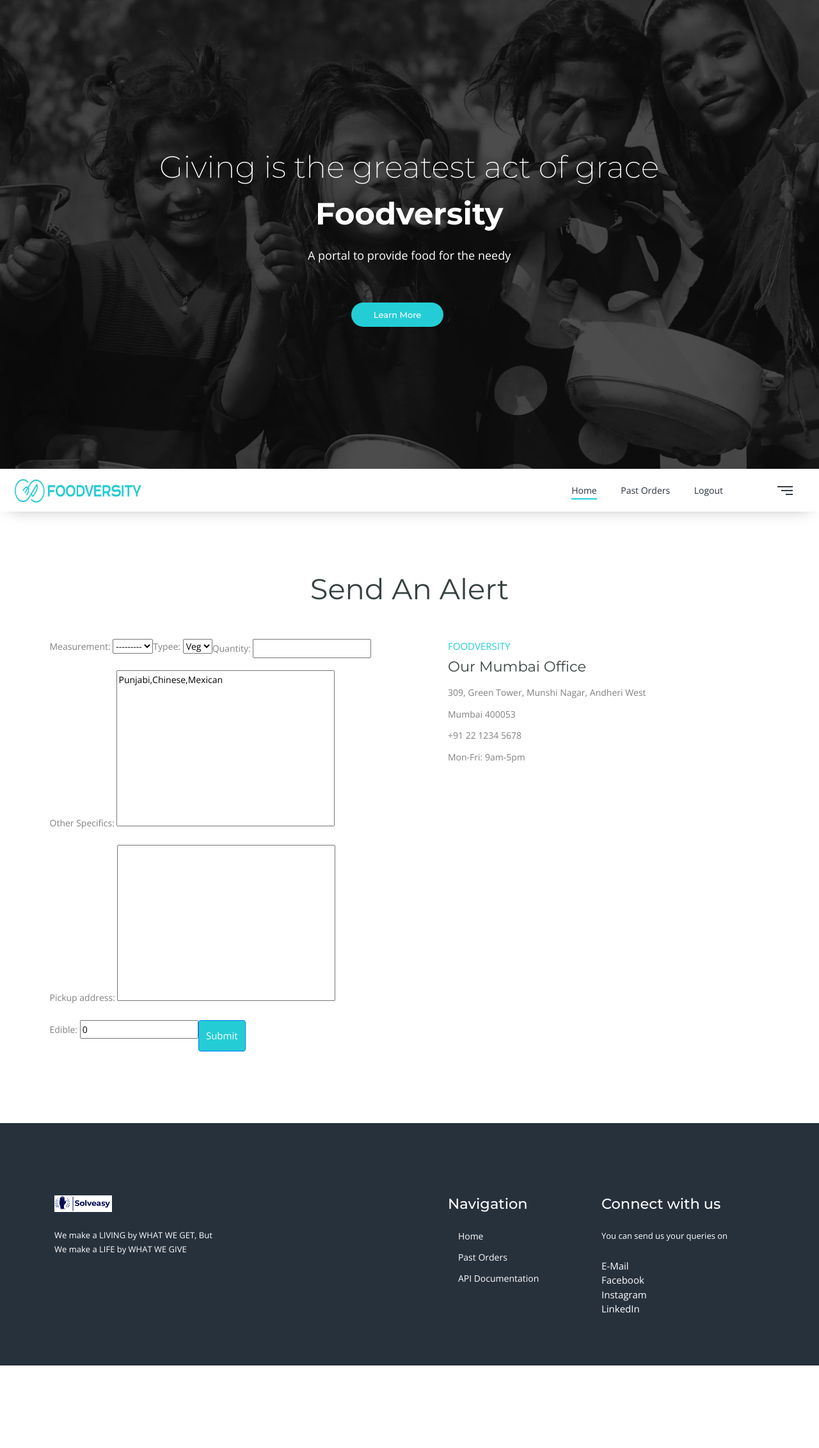
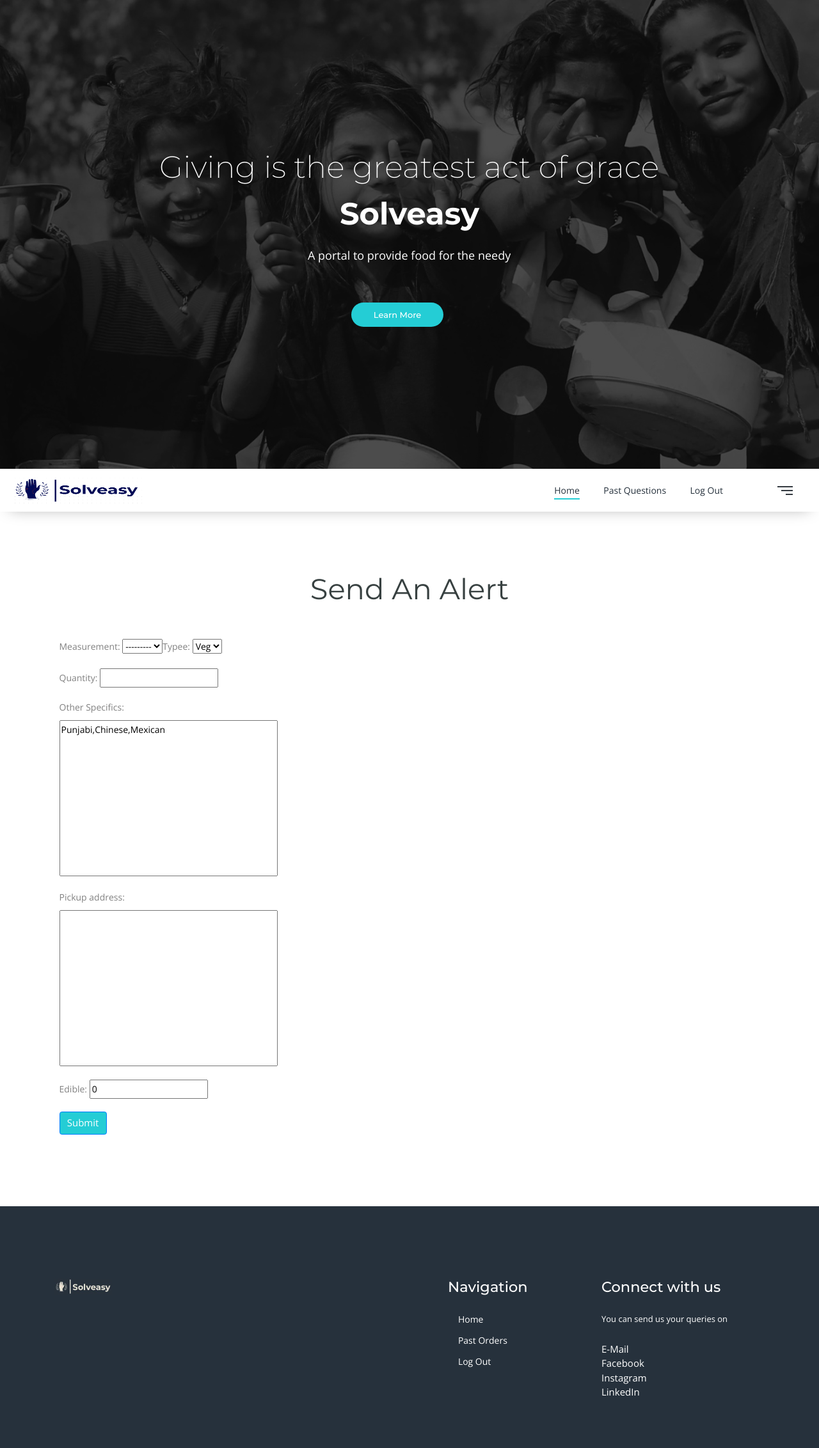
Before and after one commit to Rutvik-C/SE-Hackathon-20, a Django app: page /Authority/loginpage in a window 1280 px wide. Shown: the whole page at 64% size. Before the commit the page ends 2135 px from the top, so only its background shows below. Run offline with Django 3.2, Linux system fonts and the light colour scheme; a user stored in the database is signed in; data comes from the database, SQL or seed files in the repository; both versions use the stored data as it was after the commit; some libraries are stand-ins or nearby versions; some web fonts are replaced.

Commit message:
login page authority done

```diff
--- a/Solveasy/Authority/templates/Authority/loginpage.html
+++ b/Solveasy/Authority/templates/Authority/loginpage.html
@@ -5,7 +5,7 @@
 
 <meta charset="utf-8">
 <meta name="viewport" content="width=device-width, initial-scale=1, shrink-to-fit=no">
-<title>Foodversity</title>
+<title>Authority Home Page</title>
 <link href="https://proxy-ap-south1.goorm.io//service/5ed7420f71bc4ec08d5f3172_dcs3ic4fHwAcq61LxI9.run-ap-south1.goorm.io/9080//file/load/WhatsApp%20Image%202020-07-03%20at%2016.09.51%20(2).jpeg?path=d29ya3NwYWNlJTJGcm90cmFjdCUyRnZpZXdzJTJGaW1hZ2VzJTJGV2hhdHNBcHAlMjBJbWFnZSUyMDIwMjAtMDctMDMlMjBhdCUyMDE2LjA5LjUxJTIwKDIpLmpwZWc=&docker_id=dcs3ic4fHwAcq61LxI9&secure_session_id=FX2m6SIiaI8nF1KTtndqpGN1joMP2pOc" rel="icon">
 <link rel="stylesheet" href="https://themesindustry.com/html/trax-2020/css/bootstrap.min.css">
 <link rel="stylesheet" href="https://themesindustry.com/html/trax-2020/css/all.min.css">
@@ -30,7 +30,7 @@
 <nav class="navbar navbar-expand-lg fixed-bottom static-nav">
 <div style="margin-left:5px;" class="container">
 <a class="" href="#">
-  <img class="" style="margin-left:2px;height:40px; width:200px;" src="{% static 'frontpage/images/Logonav.jpeg' %}"  alt="home banner">
+  <img class="" style="margin-left:2px;height:40px; width:200px;" src="{% static 'frontpage/images/logo.png' %}"  alt="home banner">
 </a>
 <div class="collapse navbar-collapse">
 <ul class="navbar-nav mx-auto ml-xl-auto mr-xl-0">
@@ -38,10 +38,10 @@
 <a class="nav-link active pagescroll" href="#home">Home</a>
 </li>
 <li class="nav-item" href="/Authority/loginpage/pastalerts">
-<a class="nav-link " href="/Authority/loginpage/pastalerts">Past Orders</a>
+<a class="nav-link " href="/Authority/loginpage/pastalerts">Past Questions</a>
 </li>
 <li class="nav-item" href="/Authority/logout">
-<a class="nav-link " href="/Authority/logout">Logout</a>
+<a class="nav-link " href="/Authority/logout">Log Out</a>
 </li>
 </ul>
 </div>
@@ -63,7 +63,7 @@
 </li>
 
 <li class="nav-item">
-<a class="nav-link pagescroll" href="/Authority/loginpage/pastalerts">Past Orders</a>
+<a class="nav-link pagescroll" href="/Authority/loginpage/pastalerts">Past Questions</a>
 </li>
 
 <li class="nav-item">
@@ -96,7 +96,7 @@
 <h2 class="font-xlight">Giving is the greatest act of grace</h2>
 </div>
  <div class="tp-caption tp-resizeme z-index-15" data-x="['center','center','center','center']" data-hoffset="['0','0','0','0']" data-y="['middle','middle','middle','middle']" data-voffset="['-70','-70','-70','-70']" data-whitespace="nowrap" data-responsive_offset="on" data-width="['none','none','none','none']" data-type="text" data-textalign="['center','center','center','center']" data-transform_idle="o:1;" data-transform_in="y:[100%];z:0;rX:0deg;rY:0;rZ:0;sX:1;sY:1;skX:0;skY:0;opacity:0;s:2000;e:Power4.easeInOut;" data-transform_out="s:1000;e:Power2.easeInOut;s:1000;e:Power2.easeInOut;" data-start="900" data-splitin="none" data-splitout="none">
-<h2 class="font-bold">Foodversity</h2>
+<h2 class="font-bold">Solveasy</h2>
 </div>
 <div class="tp-caption tp-resizeme z-index-15" data-x="['center','center','center','center']" data-hoffset="['0','0','0','0']" data-y="['middle','middle','middle','middle']" data-voffset="['0','0','0','0']" data-whitespace="nowrap" data-responsive_offset="on" data-width="['none','none','none','none']" data-type="text" data-textalign="['center','center','center','center']" data-fontsize="['24','24','20','20']" data-transform_idle="o:1;" data-transform_in="z:0;rX:0deg;rY:0;rZ:0;sX:2;sY:2;skX:0;skY:0;opacity:0;s:1000;e:Power2.easeOut;" data-transform_out="s:1000;e:Power3.easeInOut;s:1000;e:Power3.easeInOut;" data-mask_in="x:0px;y:0px;s:inherit;e:inherit;" data-start="1600" data-splitin="none" data-splitout="none">
 <p class="font-light">A portal to provide food for the needy</p>
@@ -125,15 +125,7 @@
 <div class="col-md-6 col-sm-12 order-md-2 text-center text-md-left">
 <div class="contact-meta pl-0 pl-sm-5 wow fadeInRight" data-wow-delay="300ms">
 <div class="heading-title heading_small">
-<span class="defaultcolor mb-2">FOODVERSITY</span>
-<h3 class="darkcolor font-normal">Our Mumbai Office</h3>
-</div>
-<div class="my-3">
-<p class="bottom10">309, Green Tower, Munshi Nagar, Andheri West</p>
-<p class="bottom10">Mumbai 400053</p>
-<p class="bottom10">+91 22 1234 5678</p>
-<p class="bottom10">Mon-Fri: 9am-5pm</p>
-</div>
+
 
 </div>
 </div>
@@ -160,9 +152,8 @@
 <div class="row">
 <div class="col-lg-3 col-md-6 col-sm-6">
 <div class="footer_panel padding_bottom_half bottom20">
-<a href="#" class="footer_logo bottom25">  <img src="{% static 'frontpage/images/logo.png' %}"  alt="home banner">
+<a href="#" class="footer_logo bottom25">  <img src="{% static 'frontpage/images/footerlogo.jpg' %}"  alt="home banner">
 </a>
-<p class="whitecolor bottom25">We make a LIVING by WHAT WE GET, But We make a LIFE by WHAT WE GIVE</p>
 <div class="d-table w-100 address-item whitecolor bottom25">
 <span class="d-table-cell align-middle"><i class="fas fa-mobile-alt"></i></span>
 
@@ -181,7 +172,7 @@
 <ul class="links">
 <li><a href="#home" class="pagescroll">Home</a></li>
 <li><a href="/Authority/loginpage/pastorders" class="pagescroll scrollupto">Past Orders</a></li>
-<li><a href="/API">API Documentation</a></li>
+<li><a href="/Authority/logout">Log Out</a></li>
 </ul>
 </div>
 </div>
--- a/Solveasy/Student/templates/Student/loginpage.html
+++ b/Solveasy/Student/templates/Student/loginpage.html
@@ -7,7 +7,7 @@
     <!-- Required meta tags -->
     <meta charset="utf-8">
     <meta name="viewport" content="width=device-width, initial-scale=1, shrink-to-fit=no">
-    <title>LoginPage</title>
+    <title>Student Home Page</title>
     <link rel="stylesheet" type="text/css" href="{% static 'Authority/css/bootstrap.min.css' %}">
     <link rel="stylesheet" type="text/css" href="{% static 'Authority/css/all.min.css' %}">
     <link rel="stylesheet" type="text/css" href="{% static 'Authority/css/animate.min.css' %}">
```
Also changed, not shown: Solveasy/db.sqlite3.
